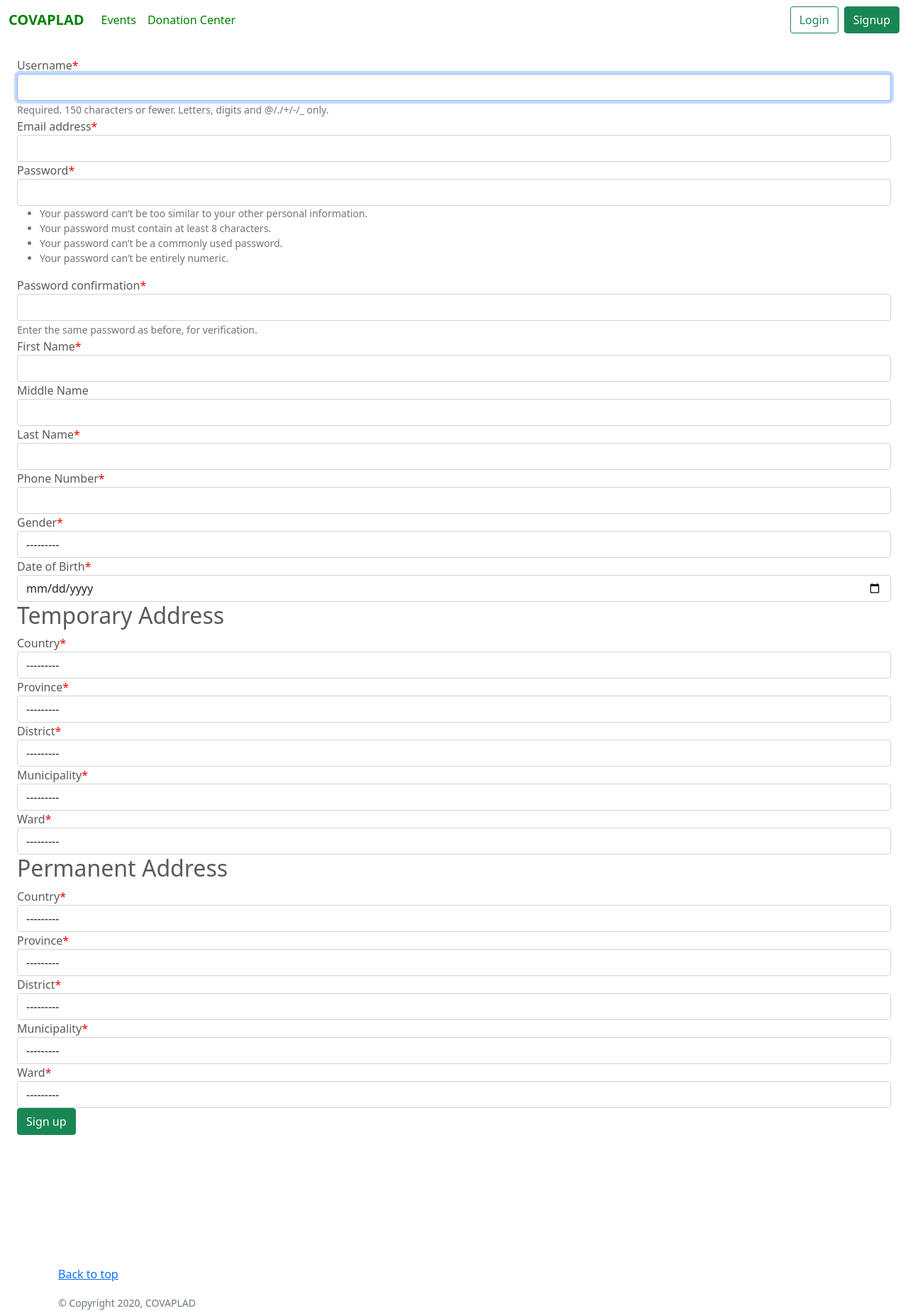
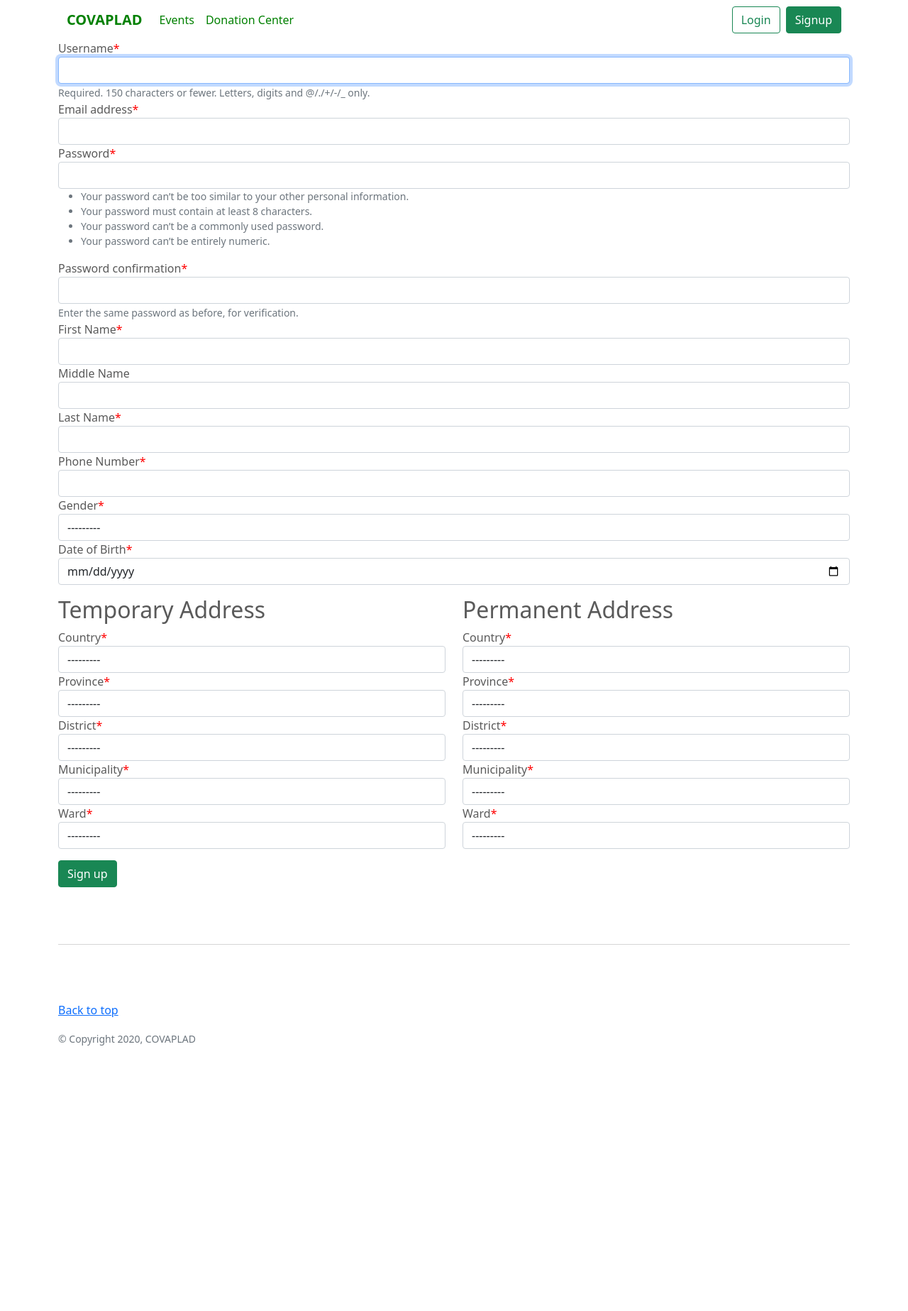
Before and after one commit to rabinadk1/covaplad, a Django app: page /signup/ in a window 1280 px wide. Shown: the whole page at 71% size. After the commit the page ends 1473 px from the top, so only its background shows below. Run offline with Django 3.2, Linux system fonts and the light colour scheme; data that the repository does not hold is empty; parts of the project's set-up code (start-up, migrations or seed data) failed here and were passed over; some libraries are stand-ins or nearby versions.

Commit message:
Made signup layout better

```diff
--- a/main/templates/signup.html
+++ b/main/templates/signup.html
@@ -2,27 +2,34 @@
 {% load crispy_forms_tags %}
 {% load crispy_forms_field %}
 {% load static %}
+
 {% block title %}
 - Register
 {% endblock title %}
 
 {% block content %}
-{% comment %} <div>
-<img src="https://img.pngio.com/volunteer-volunteer-png-676_261.png" width="100%"/>
-</div> {% endcomment %}
-
-
-<form class="p-4" action="{% url 'signup' %}" method="post">
+{% comment %}
+<div>
+  <img src="https://img.pngio.com/volunteer-volunteer-png-676_261.png" width="100%" />
+</div>
+{% endcomment %}
+<form action="{% url 'signup' %}" method="post">
   {% csrf_token %}
   {{signup_form|crispy }}
-  <h2>Temporary Address</h2>
-  {{ temporary_address_form|crispy }}
-  <h2>Permanent Address</h2>
-    {{ permanent_address_form|crispy }}
-  <button class="btn btn-success ml-4" type="submit">Sign up</button>
+  <div class="row my-3">
+    <div class="col">
+      <h2>Temporary Address</h2>
+      {{ temporary_address_form|crispy }}
+    </div>
+    <div class="col">
+      <h2>Permanent Address</h2>
+      {{ permanent_address_form|crispy }}
+    </div>
+  </div>
+  <button class="btn btn-success" type="submit">Sign up</button>
 </form>
-</div>
 {% endblock content %}
+
 {% block script %}
 <script src="{% static 'js/fetchAddress.js' %}"></script>
 {% endblock script %}
--- a/templates/base.html
+++ b/templates/base.html
@@ -36,8 +36,13 @@
       /* Padding below the footer and lighter body text */
 
       body {
-      {% comment %} padding-top: 3rem;
-      padding-bottom: 3rem; {% endcomment %}
+        /* {% comment %}
+
+        padding-top: 3rem;
+        padding-bottom: 3rem;
+
+        {% endcomment %} */
+
         color: #5a5a5a;
       }
 
@@ -134,13 +139,12 @@
     </style>
   </head>
 
-    <body class="d-flex flex-column h-100">
+  <body class="container">
     <nav class="navbar navbar-expand-lg navbar-dark">
       <div class="container-fluid">
         <a class="navbar-brand" style="color:#008000;font-weight:bold;" href="{% url 'home' %}">COVAPLAD</a>
-              <button class="navbar-toggler" type="button" data-bs-toggle="collapse"
-                  data-bs-target="#navbarSupportedContent" aria-controls="navbarSupportedContent"
-                  aria-expanded="false" aria-label="Toggle navigation">
+        <button class="navbar-toggler" type="button" data-bs-toggle="collapse" data-bs-target="#navbarSupportedContent"
+          aria-controls="navbarSupportedContent" aria-expanded="false" aria-label="Toggle navigation">
           <span class="navbar-toggler-icon"></span>
         </button>
         <div class="collapse navbar-collapse" id="navbarSupportedContent">
@@ -157,13 +161,13 @@
           </div>
 
           {% else %}
-                <div class="d-flex" >
-                    <a href="{% url 'login' %}" class="btn btn-outline-success me-2" >Login</a>
+          <div class="d-flex">
+            <a href="{% url 'login' %}" class="btn btn-outline-success me-2">Login</a>
           </div>
           <div class="d-flex">
-                    <a href="{% url 'signup' %}" class="btn btn-success" >Signup</a>
+            <a href="{% url 'signup' %}" class="btn btn-success">Signup</a>
           </div>
-                {%  endif %}
+          {% endif %}
         </div>
       </div>
     </nav>
@@ -177,14 +181,17 @@
       {% block content %}
       {% endblock %}
     </main>
+
     <hr class="featurette-divider">
 
-         <footer class="container">
+    <footer>
       <p class="float-right"><a href="#">Back to top</a></p>
-       <span class="text-muted"><small>&copy; Copyright
+      <span class="text-muted">
+        <small>&copy; Copyright
           <script type="text/JavaScript">
                         document.write(new Date().getFullYear());
-                    </script>, COVAPLAD</small>
+          </script>, COVAPLAD
+        </small>
       </span>
     </footer>
     <!-- JavaScript Bundle with Popper.js -->
```
Lines whose indentation alone changed are shown as unchanged.
